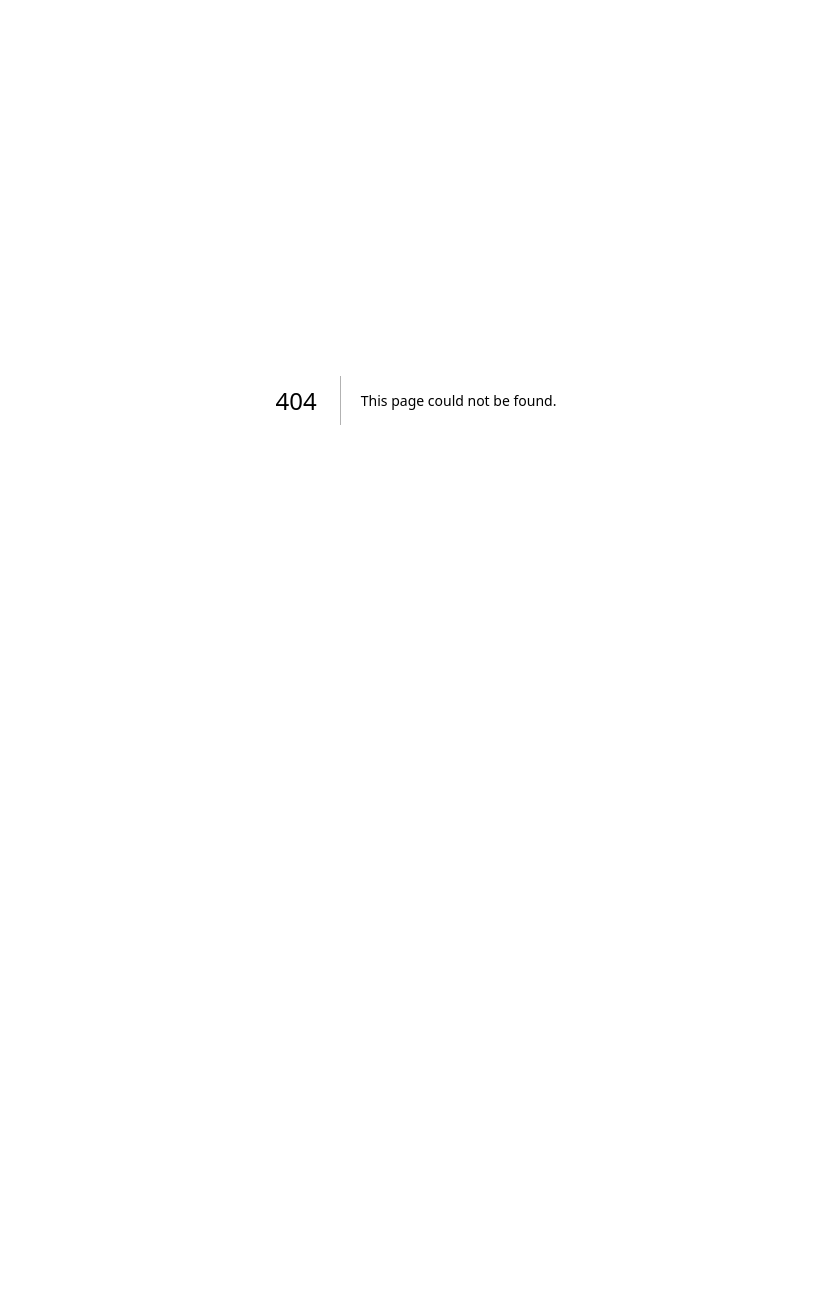
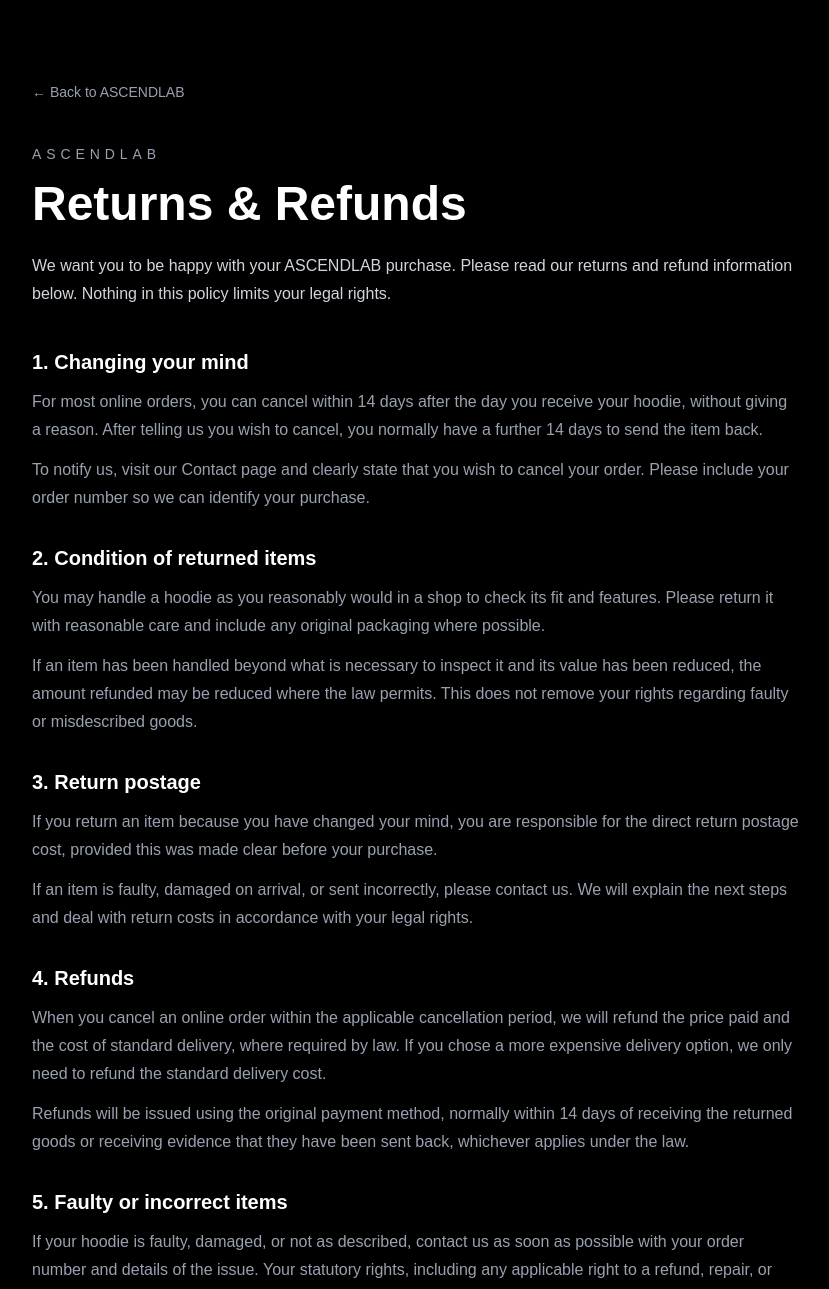
Before and after one commit to eric20-web/ascendlab, a Next.js app: page /returns in a window 1280 px wide. Before the commit this address had no page. Shown: the top 1289 px of the page, without its empty margins (224-1053 px from the left). Before the commit the page ends 800 px from the top, so only its background shows below. Built offline with nearby package versions, Linux system fonts and the light colour scheme.

Commit message:
Add returns and refunds policy

```diff
--- a/app/page.tsx
+++ b/app/page.tsx
@@ -165,6 +165,12 @@
   <Link href="/shipping" className="transition hover:text-white">
     Delivery
   </Link>
+  <Link
+  href="/returns"
+  className="transition hover:text-white"
+>
+  Returns & Refunds
+</Link>
 </div>
 
         <p className="mt-6 text-xs text-gray-500">
--- /dev/null
+++ b/app/returns/page.tsx
@@ -0,0 +1,178 @@
+
+import Link from "next/link";
+
+export default function ReturnsPage() {
+  return (
+    <main className="min-h-screen bg-black px-6 py-16 text-white sm:py-20">
+      <div className="mx-auto max-w-3xl">
+        <Link
+          href="/"
+          className="text-sm text-gray-400 transition hover:text-white"
+        >
+          ← Back to ASCENDLAB
+        </Link>
+
+        <p className="mt-10 text-sm uppercase tracking-[0.35em] text-gray-400">
+          ASCENDLAB
+        </p>
+
+        <h1 className="mt-4 text-4xl font-black sm:text-5xl">
+          Returns &amp; Refunds
+        </h1>
+
+        <p className="mt-6 leading-7 text-gray-300">
+          We want you to be happy with your ASCENDLAB purchase.
+          Please read our returns and refund information below.
+          Nothing in this policy limits your legal rights.
+        </p>
+
+        <section className="mt-10 space-y-8">
+          <div>
+            <h2 className="text-xl font-bold">
+              1. Changing your mind
+            </h2>
+            <p className="mt-3 leading-7 text-gray-400">
+              For most online orders, you can cancel within 14 days
+              after the day you receive your hoodie, without giving
+              a reason. After telling us you wish to cancel, you
+              normally have a further 14 days to send the item back.
+            </p>
+            <p className="mt-3 leading-7 text-gray-400">
+              To notify us, visit our Contact page and clearly state
+              that you wish to cancel your order. Please include
+              your order number so we can identify your purchase.
+            </p>
+          </div>
+
+          <div>
+            <h2 className="text-xl font-bold">
+              2. Condition of returned items
+            </h2>
+            <p className="mt-3 leading-7 text-gray-400">
+              You may handle a hoodie as you reasonably would in a
+              shop to check its fit and features. Please return it
+              with reasonable care and include any original
+              packaging where possible.
+            </p>
+            <p className="mt-3 leading-7 text-gray-400">
+              If an item has been handled beyond what is necessary
+              to inspect it and its value has been reduced, the
+              amount refunded may be reduced where the law permits.
+              This does not remove your rights regarding faulty
+              or misdescribed goods.
+            </p>
+          </div>
+
+          <div>
+            <h2 className="text-xl font-bold">
+              3. Return postage
+            </h2>
+            <p className="mt-3 leading-7 text-gray-400">
+              If you return an item because you have changed your
+              mind, you are responsible for the direct return
+              postage cost, provided this was made clear before
+              your purchase.
+            </p>
+            <p className="mt-3 leading-7 text-gray-400">
+              If an item is faulty, damaged on arrival, or sent
+              incorrectly, please contact us. We will explain the
+              next steps and deal with return costs in accordance
+              with your legal rights.
+            </p>
+          </div>
+
+          <div>
+            <h2 className="text-xl font-bold">
+              4. Refunds
+            </h2>
+            <p className="mt-3 leading-7 text-gray-400">
+              When you cancel an online order within the applicable
+              cancellation period, we will refund the price paid
+              and the cost of standard delivery, where required
+              by law. If you chose a more expensive delivery
+              option, we only need to refund the standard delivery
+              cost.
+            </p>
+            <p className="mt-3 leading-7 text-gray-400">
+              Refunds will be issued using the original payment
+              method, normally within 14 days of receiving the
+              returned goods or receiving evidence that they have
+              been sent back, whichever applies under the law.
+            </p>
+          </div>
+
+          <div>
+            <h2 className="text-xl font-bold">
+              5. Faulty or incorrect items
+            </h2>
+            <p className="mt-3 leading-7 text-gray-400">
+              If your hoodie is faulty, damaged, or not as
+              described, contact us as soon as possible with your
+              order number and details of the issue. Your statutory
+              rights, including any applicable right to a refund,
+              repair, or replacement, are not affected by this
+              policy.
+            </p>
+          </div>
+
+          <div>
+            <h2 className="text-xl font-bold">
+              6. How to contact us
+            </h2>
+            <p className="mt-3 leading-7 text-gray-400">
+              For cancellations, returns, or refund enquiries,
+              contact ASCENDLAB with your order number and a
+              description of your request.
+            </p>
+            <Link
+              href="/contact"
+              className="mt-4 inline-block rounded-full bg-white px-6 py-3 font-bold text-black transition hover:bg-gray-200"
+            >
+              Contact ASCENDLAB
+            </Link>
+          </div>
+
+          <div className="border-t border-white/10 pt-6">
+            <h2 className="text-xl font-bold">
+              Standard cancellation notice
+            </h2>
+            <p className="mt-3 leading-7 text-gray-400">
+              To cancel your order, you can send us a clear
+              statement through our Contact page. You may use
+              the following wording:
+            </p>
+            <div className="mt-4 rounded-xl border border-white/10 bg-zinc-900 p-5 leading-7 text-gray-300">
+              I am notifying ASCENDLAB that I wish to cancel
+              my order.
+              <br /><br />
+              Order number:
+              <br />
+              Item(s):
+              <br />
+              Name:
+              <br />
+              Date:
+            </div>
+          </div>
+        </section>
+
+        <div className="mt-14 border-t border-white/10 pt-6">
+          <div className="flex flex-wrap gap-5 text-sm text-gray-400">
+            <Link
+              href="/shipping"
+              className="transition hover:text-white"
+            >
+              Delivery Policy
+            </Link>
+            <Link
+              href="/shop"
+              className="transition hover:text-white"
+            >
+              Continue shopping
+            </Link>
+          </div>
+        </div>
+      </div>
+    </main>
+  );
+}
--- a/app/shop/page.tsx
+++ b/app/shop/page.tsx
@@ -152,6 +152,13 @@
 >
   Delivery
 </Link>
+<Link
+  href="/returns"
+  className="transition hover:text-white"
+>
+  Returns & Refunds
+</Link>
+
           </div>
 
           <p className="mt-6 text-xs text-gray-500">
```
